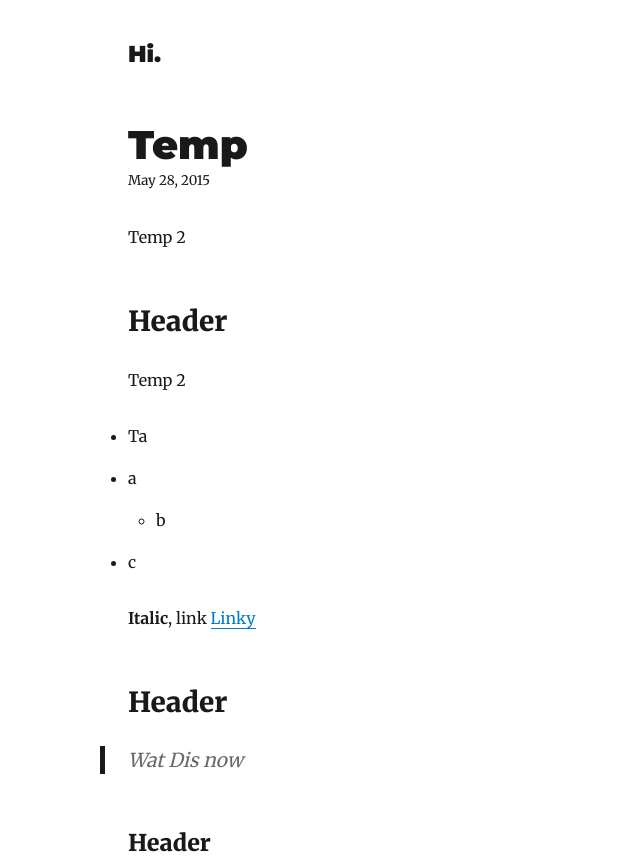
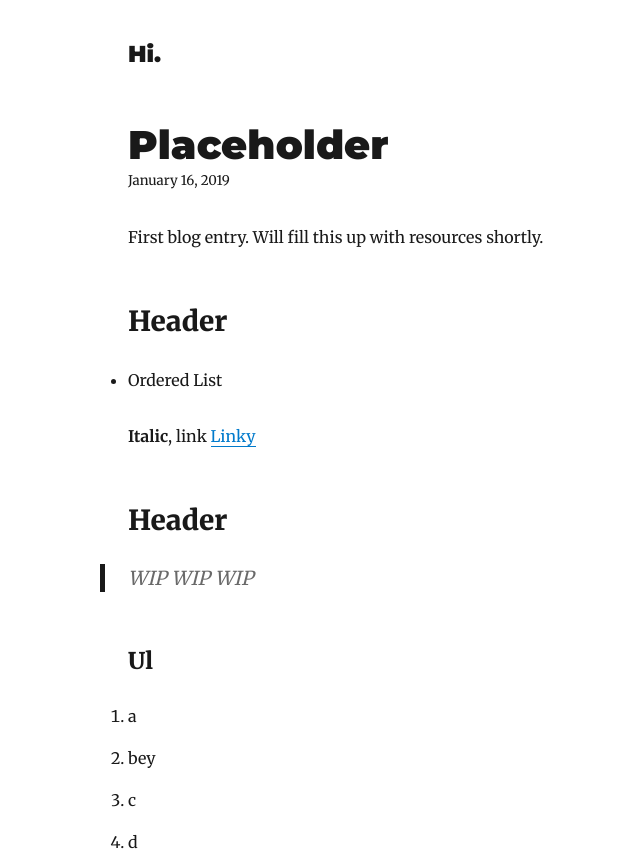
Before and after one commit to danbosscher/bosscher, a Gatsby site: page /hi-folks/ in a window 1280 px wide. Shown: the top 859 px of the page, without its empty margins (197-837 px from the left). Built offline with nearby package versions, Linux system fonts and the light colour scheme; Gatsby itself is replaced by a stand-in of ours; some packages are replaced by stand-ins of ours.

Commit message:
Change placeholder

```diff
--- a/content/blog/hi-folks/index.md
+++ b/content/blog/hi-folks/index.md
@@ -1,30 +1,24 @@
 ---
-title: Temp
-date: '2015-05-28T22:40:32.169Z'
+title: Placeholder
+date: '2019-01-16T12:38:05'
 ---
 
-Temp 2
+First blog entry. Will fill this up with resources shortly.
 
 ## Header
 
-Temp 2
-
-- Ta
-- a
-  - b
-- c
+- Ordered List
 
  **Italic**, link
 [Linky](http://google.com)
 
 ## Header
 
-> Wat
-> Dis
-> now
+> WIP
+> WIP
+> WIP
 
-### Header
-
+### Ul
 
 1.  a
 2.  bey
```
